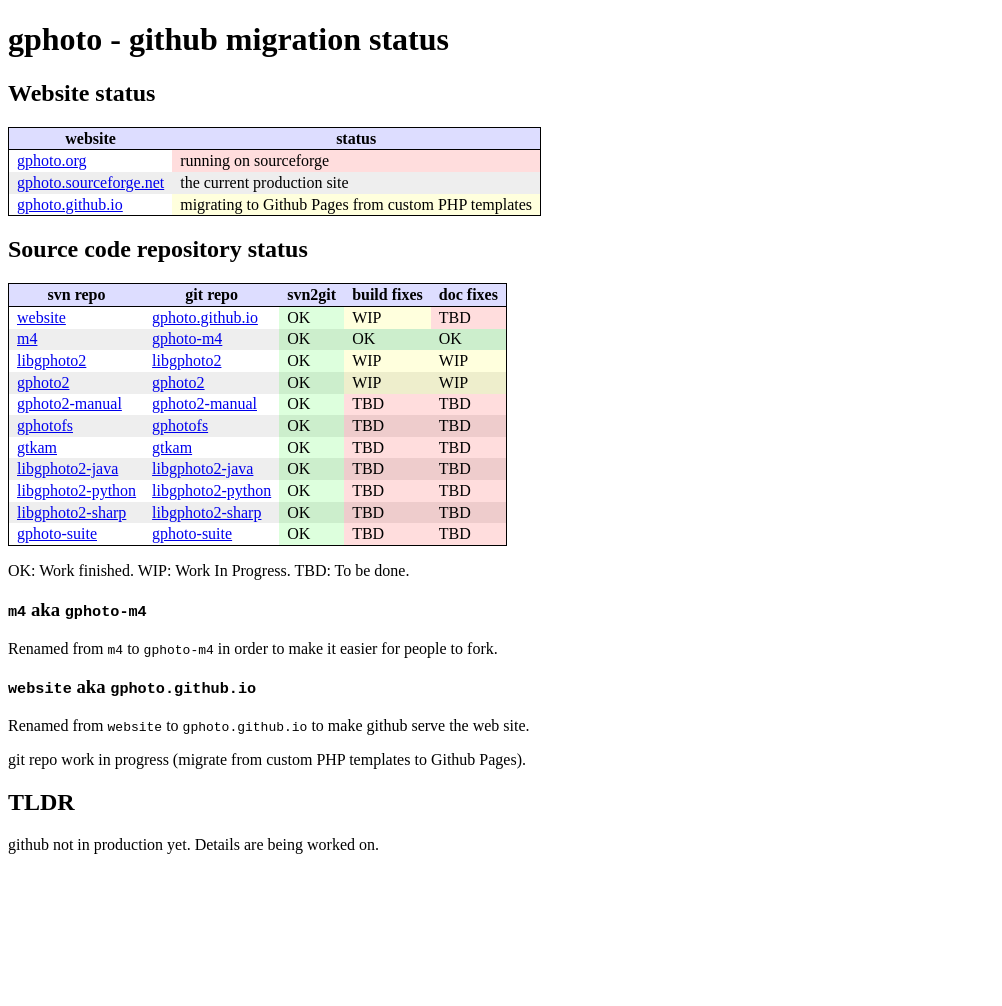
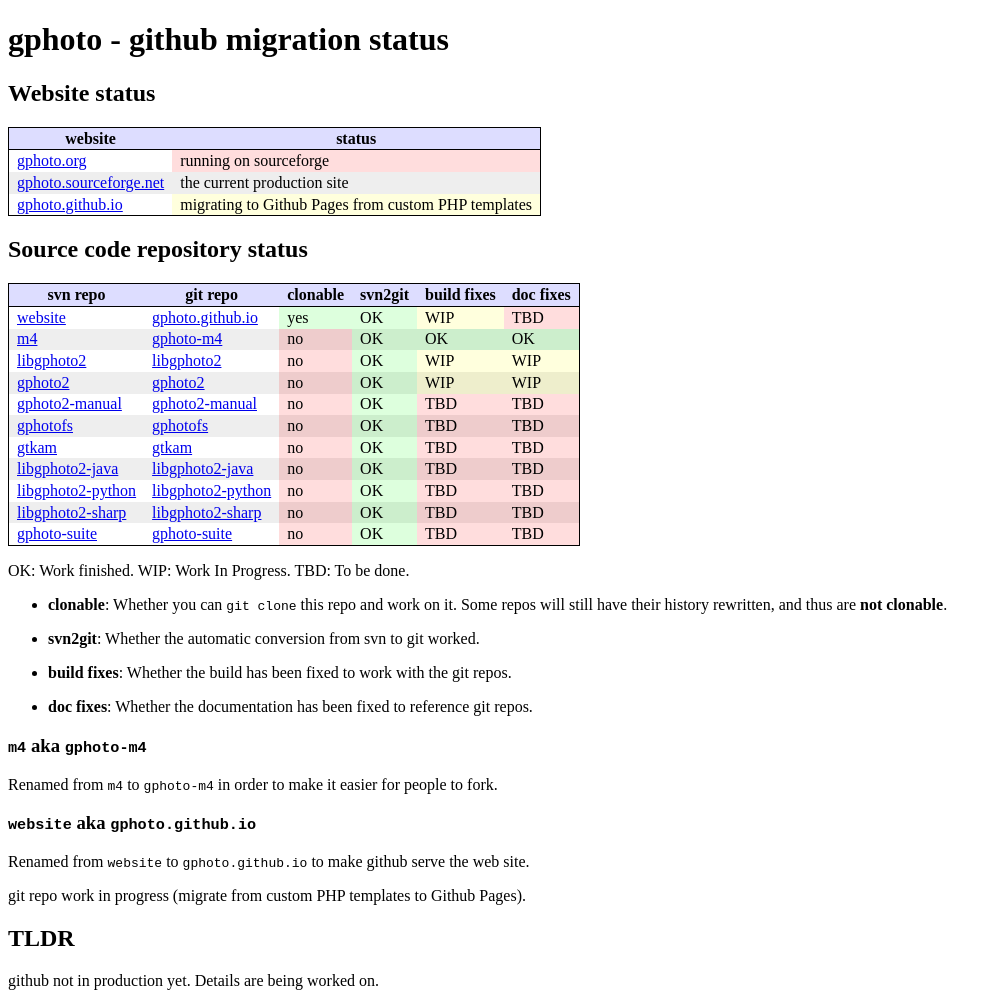
Before and after one commit to gphoto/gphoto.github.io, a Jekyll site: the page built from migration-status.md, in a window 1280 px wide. Shown: the whole page, without its empty margins (0-1002 px from the left). Built offline with Jekyll 4.4.1, drawn with Linux system fonts in a browser that asks for light colours; Markdown is read by kramdown in place of the engine named in the settings; before the commit the page ends 900 px from its top, so only the background shows below that.

Commit message:
Add repo clonabie status

```diff
--- a/css/plain.css
+++ b/css/plain.css
@@ -26,9 +26,13 @@ table > tbody > tr:nth-child(even) {
     background: #eeeeee;
 }
 
+table > tbody > tr:nth-child(even) > td.good,
 table > tbody > tr:nth-child(even) > td.ok  { background: #cceecc; }
+table > tbody > tr:nth-child(odd)  > td.good,
 table > tbody > tr:nth-child(odd)  > td.ok  { background: #ddffdd; }
+table > tbody > tr:nth-child(even) > td.bad,
 table > tbody > tr:nth-child(even) > td.tbd { background: #eecccc; }
+table > tbody > tr:nth-child(odd)  > td.bad,
 table > tbody > tr:nth-child(odd)  > td.tbd { background: #ffdddd; }
 table > tbody > tr:nth-child(even) > td.wip { background: #eeeecc; }
 table > tbody > tr:nth-child(odd)  > td.wip { background: #ffffdd; }
--- a/migration-status.md
+++ b/migration-status.md
@@ -37,6 +37,7 @@ title:  github migration status
     <tr>
       <th>svn repo</th>
       <th>git repo</th>
+      <th>clonable</th>
       <th>svn2git</th>
       <th>build fixes</th>
       <th>doc fixes</th>
@@ -46,6 +47,7 @@ title:  github migration status
     <tr>
       <td><a href="http://sourceforge.net/p/gphoto/code/HEAD/tree/trunk/website">website</a></td>
       <td><a href="http://github.com/gphoto/gphoto.github.io">gphoto.github.io</a></td>
+      <td class="good">yes</td>
       <td class="ok">OK</td>
       <td class="wip">WIP</td>
       <td class="tbd">TBD</td>
@@ -53,6 +55,7 @@ title:  github migration status
     <tr>
       <td><a href="http://sourceforge.net/p/gphoto/code/HEAD/tree/trunk/m4">m4</a></td>
       <td><a href="http://github.com/gphoto/gphoto-m4">gphoto-m4</a></td>
+      <td class="bad">no</td>
       <td class="ok">OK</td>
       <td class="ok">OK</td>
       <td class="ok">OK</td>
@@ -60,6 +63,7 @@ title:  github migration status
     <tr>
       <td><a href="http://sourceforge.net/p/gphoto/code/HEAD/tree/trunk/libgphoto2">libgphoto2</a></td>
       <td><a href="http://github.com/gphoto/libgphoto2">libgphoto2</a></td>
+      <td class="bad">no</td>
       <td class="ok">OK</td>
       <td class="wip">WIP</td>
       <td class="wip">WIP</td>
@@ -67,6 +71,7 @@ title:  github migration status
     <tr>
       <td><a href="http://sourceforge.net/p/gphoto/code/HEAD/tree/trunk/gphoto2">gphoto2</a></td>
       <td><a href="http://github.com/gphoto/gphoto2">gphoto2</a></td>
+      <td class="bad">no</td>
       <td class="ok">OK</td>
       <td class="wip">WIP</td>
       <td class="wip">WIP</td>
@@ -74,6 +79,7 @@ title:  github migration status
     <tr>
       <td><a href="http://sourceforge.net/p/gphoto/code/HEAD/tree/trunk/gphoto2-manual">gphoto2-manual</a></td>
       <td><a href="http://github.com/gphoto/gphoto2-manual">gphoto2-manual</a></td>
+      <td class="bad">no</td>
       <td class="ok">OK</td>
       <td class="tbd">TBD</td>
       <td class="tbd">TBD</td>
@@ -81,6 +87,7 @@ title:  github migration status
     <tr>
       <td><a href="http://sourceforge.net/p/gphoto/code/HEAD/tree/trunk/gphotofs">gphotofs</a></td>
       <td><a href="http://github.com/gphoto/gphotofs">gphotofs</a></td>
+      <td class="bad">no</td>
       <td class="ok">OK</td>
       <td class="tbd">TBD</td>
       <td class="tbd">TBD</td>
@@ -88,6 +95,7 @@ title:  github migration status
     <tr>
       <td><a href="http://sourceforge.net/p/gphoto/code/HEAD/tree/trunk/gtkam">gtkam</a></td>
       <td><a href="http://github.com/gphoto/gtkam">gtkam</a></td>
+      <td class="bad">no</td>
       <td class="ok">OK</td>
       <td class="tbd">TBD</td>
       <td class="tbd">TBD</td>
@@ -95,6 +103,7 @@ title:  github migration status
     <tr>
       <td><a href="http://sourceforge.net/p/gphoto/code/HEAD/tree/trunk/libgphoto2-java">libgphoto2-java</a></td>
       <td><a href="http://github.com/gphoto/libgphoto2-java">libgphoto2-java</a></td>
+      <td class="bad">no</td>
       <td class="ok">OK</td>
       <td class="tbd">TBD</td>
       <td class="tbd">TBD</td>
@@ -102,6 +111,7 @@ title:  github migration status
     <tr>
       <td><a href="http://sourceforge.net/p/gphoto/code/HEAD/tree/trunk/libgphoto2-python">libgphoto2-python</a></td>
       <td><a href="http://github.com/gphoto/libgphoto2-python">libgphoto2-python</a></td>
+      <td class="bad">no</td>
       <td class="ok">OK</td>
       <td class="tbd">TBD</td>
       <td class="tbd">TBD</td>
@@ -109,6 +119,7 @@ title:  github migration status
     <tr>
       <td><a href="http://sourceforge.net/p/gphoto/code/HEAD/tree/trunk/libgphoto2-sharp">libgphoto2-sharp</a></td>
       <td><a href="http://github.com/gphoto/libgphoto2-sharp">libgphoto2-sharp</a></td>
+      <td class="bad">no</td>
       <td class="ok">OK</td>
       <td class="tbd">TBD</td>
       <td class="tbd">TBD</td>
@@ -116,6 +127,7 @@ title:  github migration status
     <tr>
       <td><a href="http://sourceforge.net/p/gphoto/code/HEAD/tree/trunk/gphoto-suite">gphoto-suite</a></td>
       <td><a href="http://github.com/gphoto/gphoto-suite">gphoto-suite</a></td>
+      <td class="bad">no</td>
       <td class="ok">OK</td>
       <td class="tbd">TBD</td>
       <td class="tbd">TBD</td>
@@ -126,6 +138,17 @@ title:  github migration status
 OK: Work finished.
 WIP: Work In Progress.
 TBD: To be done.
+
+* __clonable__: Whether you can `git clone` this repo and work on
+  it. Some repos will still have their history rewritten, and thus are
+  __not clonable__.
+
+* __svn2git__: Whether the automatic conversion from svn to git worked.
+
+* __build fixes__: Whether the build has been fixed to work with the git repos.
+
+* __doc fixes__: Whether the documentation has been fixed to reference git repos.
+
 
 ### `m4` aka `gphoto-m4`
 
```
